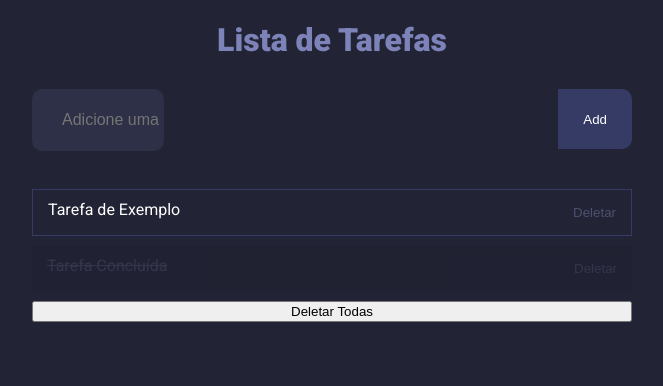
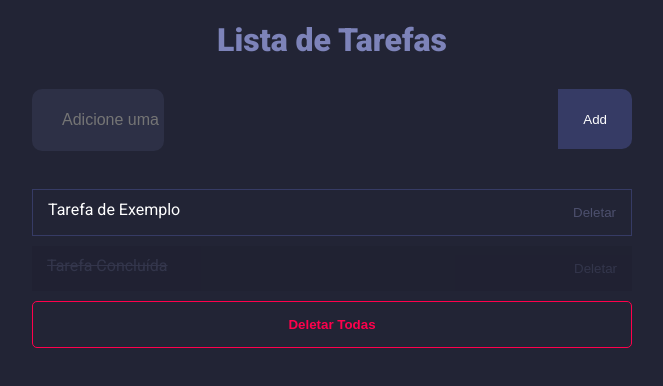
Before and after one commit to alopo2/to-do-list-react, a React (Vite) app in the folder todo-list/: page / in a window 1280 px wide. Shown: the top 386 px of the page, without its empty margins (308-971 px from the left). Built offline with nearby package versions, Linux system fonts and the light colour scheme.

Commit message:
adiciona estilo para o botão de deletar todas as tarefas

```diff
--- a/todo-list/src/TodoList.css
+++ b/todo-list/src/TodoList.css
@@ -116,6 +116,15 @@ button.del:hover {
   cursor: pointer;
 }
 
+button.deleteAll {
+  border: 1px solid #ff004c;
+  background: none;
+  padding: 15px;
+  color: #ff004c;
+  font-weight: 700;
+  border-radius: 5px;
+}
+
 @media screen and (max-width: 900px) {
   form {
     width: 100%;
```
